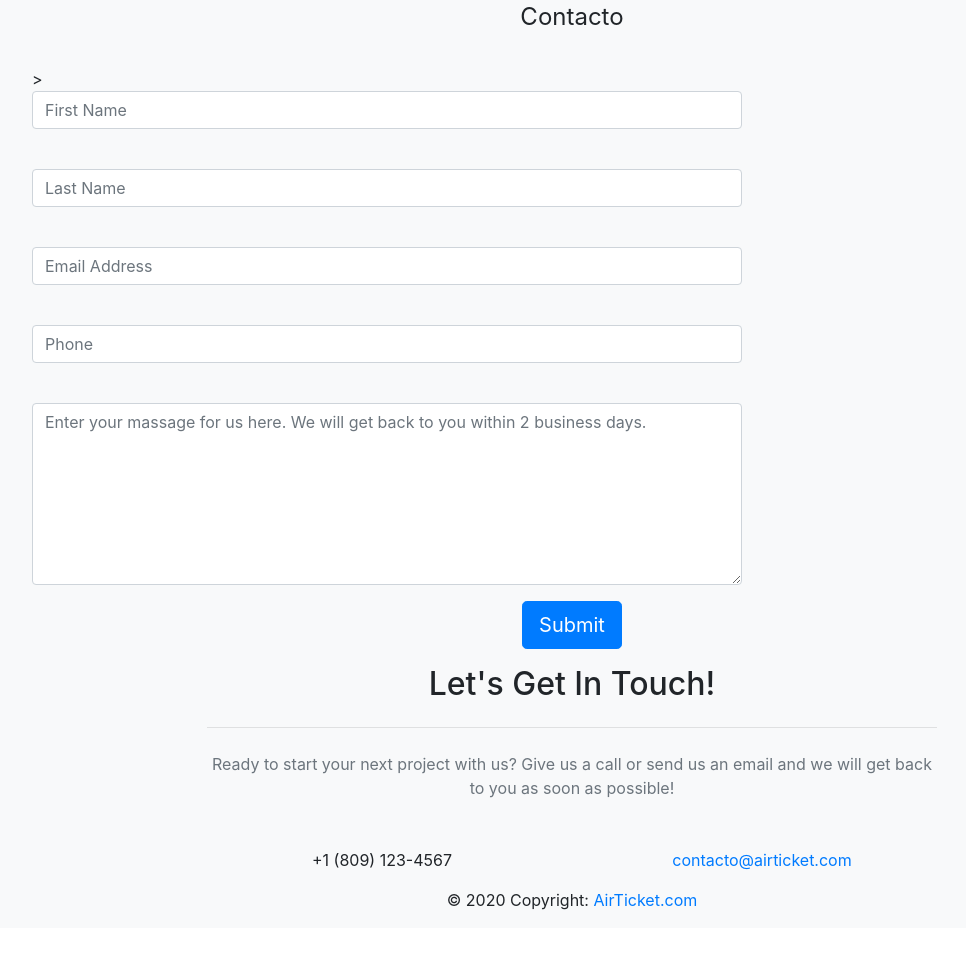
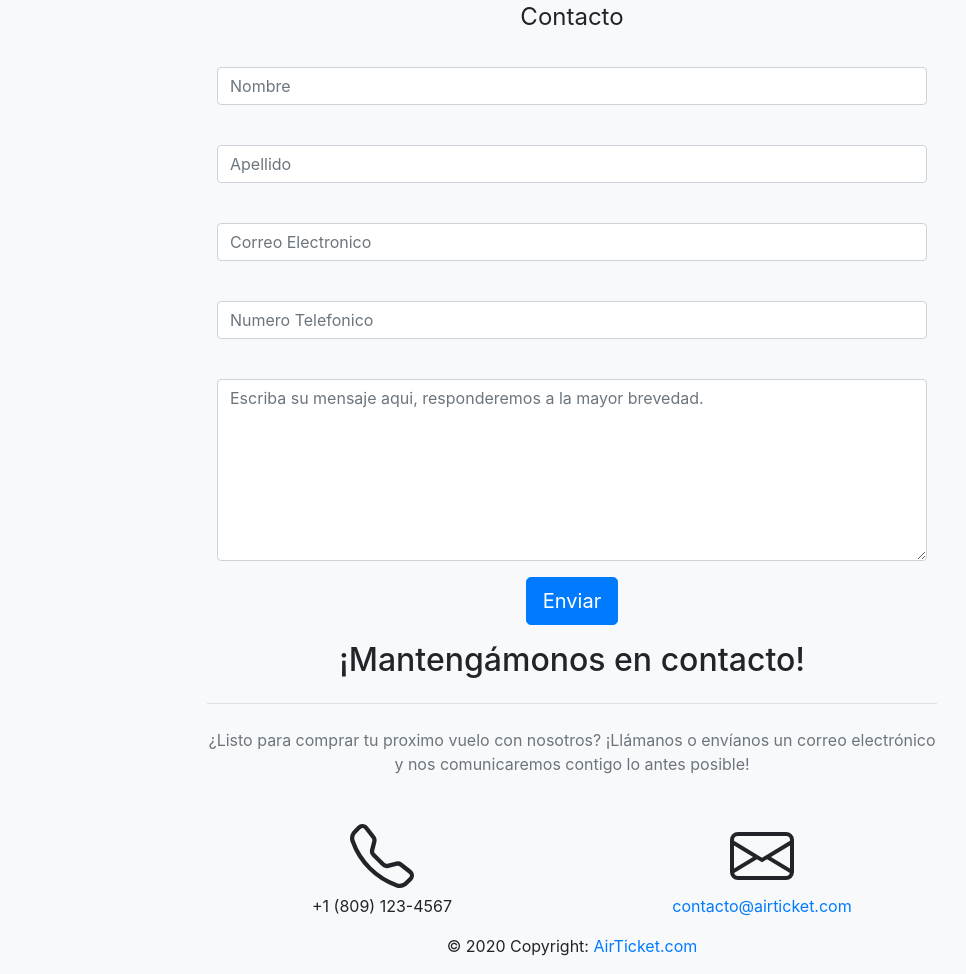
Before and after one commit to JGhost01/proyecto_web, a Django app: template Airticket/registro/templates/contac.html in a window 1280 px wide. Shown: the part 73-1047 px from the top of the page, without its empty margins (68-1034 px from the left). Before the commit the page ends 983 px from the top, so only its background shows below. Run offline with Django 3.2, Linux system fonts and the light colour scheme; the template is opened without the code that fills it, so the values that code supplies are empty; some libraries are stand-ins or nearby versions.

Commit message:
Paginacion y fin de contacto

```diff
--- a/Airticket/Airticket/urls.py
+++ b/Airticket/Airticket/urls.py
@@ -19,5 +19,8 @@ from registro import views
 
 urlpatterns = [
     path('admin/', admin.site.urls),
-    path('', views.index)
+    path('', views.index, name='home'),
+    path('about/', views.about, name='about'),
+    path('reservar/', views.reservar, name='reservar'),
+    path('contac/', views.contac, name='contac')
 ]
--- a/Airticket/registro/templates/base.html
+++ b/Airticket/registro/templates/base.html
@@ -3,19 +3,18 @@
 <head>
 	<title> {% block title %} {% endblock %} </title>
 	<link rel="stylesheet" href="https://maxcdn.bootstrapcdn.com/bootstrap/4.0.0/css/bootstrap.min.css" integrity="sha384-Gn5384xqQ1aoWXA+058RXPxPg6fy4IWvTNh0E263XmFcJlSAwiGgFAW/dAiS6JXm" crossorigin="anonymous">
-	<link href="style.css" rel="stylesheet" type="text/css">
 </head>
 
 <body class="bg-light">
 <nav class="navbar navbar-expand-lg navbar-light fixed-top py-3 bg-white" id="mainNav">
             <div class="container ">
-                <a class="navbar-brand js-scroll-trigger text-secondary" href="#page-top"><strong>Dominican Air Ticket</strong></a>
+                <a class="navbar-brand js-scroll-trigger text-secondary" href="{% url 'home' %}"><strong>Dominican Air Ticket</strong></a>
                 <button class="navbar-toggler navbar-toggler-right" type="button" data-toggle="collapse" data-target="#navbarResponsive" aria-controls="navbarResponsive" aria-expanded="false" aria-label="Toggle navigation"><span class="navbar-toggler-icon"></span></button>
                 <div class="collapse navbar-collapse" id="navbarResponsive">
                     <ul class="navbar-nav ml-auto my-2 my-lg-0">
-                        <li class="nav-item"><a class="nav-link js-scroll-trigger" href="#about">Notrostros</a></li>
-                        <li class="nav-item"><a class="nav-link js-scroll-trigger" href="#services">Reserva</a></li>
-                        <li class="nav-item"><a class="nav-link js-scroll-trigger" href="#contact">Contacto</a></li>
+                        <li class="nav-item"><a class="nav-link js-scroll-trigger" href="{% url 'about' %}">Notrostros</a></li>
+                        <li class="nav-item"><a class="nav-link js-scroll-trigger" href="{% url 'reservar' %}">Reserva</a></li>
+                        <li class="nav-item"><a class="nav-link js-scroll-trigger" href="{% url 'contac' %}">Contacto</a></li>
                     </ul>
                 </div>
             </div>
--- a/Airticket/registro/templates/contac.html
+++ b/Airticket/registro/templates/contac.html
@@ -10,49 +10,50 @@ AirTicket: Contacto
     <div class="row">
         <div class="col-md-12">
             <div class="well well-sm">
-                <form class="form-horizontal" method="post">
+                <form class="form-horizontal" enctype="text/plain" action="mailto:contacto@airticket.com" method="post">
                     <fieldset>
                         <legend class="text-center header">Contacto</legend>
-
+                        <center>
                         <div class="form-group">
                             <span class="col-md-1 col-md-offset-2 text-center"><i class="fa fa-user bigicon"></i></span>
-                            <div class="col-md-8">>
-                            <input id="fname" name="name" type="text" placeholder="First Name" class="form-control">
+                            <div class="col-md-8">
+                            <input id="fname" name="name" type="text" placeholder="Nombre" class="form-control">
                             </div>
                         </div>
                         <div class="form-group">
                             <span class="col-md-1 col-md-offset-2 text-center"><i class="fa fa-user bigicon"></i></span>
                             <div class="col-md-8">
-                                <input id="lname" name="name" type="text" placeholder="Last Name" class="form-control">
+                                <input id="lname" name="name" type="text" placeholder="Apellido" class="form-control">
                             </div>
                         </div>
 
                         <div class="form-group">
                             <span class="col-md-1 col-md-offset-2 text-center"><i class="fa fa-envelope-o bigicon"></i></span>
                             <div class="col-md-8">
-                                <input id="email" name="email" type="text" placeholder="Email Address" class="form-control">
+                                <input id="email" name="email" type="text" placeholder="Correo Electronico" class="form-control">
                             </div>
                         </div>
 
                         <div class="form-group">
                             <span class="col-md-1 col-md-offset-2 text-center"><i class="fa fa-phone-square bigicon"></i></span>
                             <div class="col-md-8">
-                                <input id="phone" name="phone" type="text" placeholder="Phone" class="form-control">
+                                <input id="phone" name="phone" type="text" placeholder="Numero Telefonico" class="form-control">
                             </div>
                         </div>
 
                         <div class="form-group">
                             <span class="col-md-1 col-md-offset-2 text-center"><i class="fa fa-pencil-square-o bigicon"></i></span>
                             <div class="col-md-8">
-                                <textarea class="form-control" id="message" name="message" placeholder="Enter your massage for us here. We will get back to you within 2 business days." rows="7"></textarea>
+                                <textarea class="form-control" id="message" name="message" placeholder="Escriba su mensaje aqui, responderemos a la mayor brevedad." rows="7"></textarea>
                             </div>
                         </div>
 
                         <div class="form-group">
                             <div class="col-md-12 text-center">
-                                <button type="submit" class="btn btn-primary btn-lg">Submit</button>
+                                <button type="submit" class="btn btn-primary btn-lg">Enviar</button>
                             </div>
                         </div>
+                        <center/>
                     </fieldset>
                 </form>
             </div>
@@ -61,26 +62,28 @@ AirTicket: Contacto
 </div>
 
 
-
-
-
-
 <div class="container">
     <div class="row justify-content-center">
         <div class="col-lg-8 text-center">
-            <h2 class="mt-0">Let's Get In Touch!</h2>
+            <h2 class="mt-0">¡Mantengámonos en contacto!</h2>
             <hr class="divider my-4" />
-            <p class="text-muted mb-5">Ready to start your next project with us? Give us a call or send us an email and we will get back to you as soon as possible!</p>
+            <p class="text-muted mb-5">¿Listo para comprar tu proximo vuelo con nosotros? ¡Llámanos o envíanos un correo electrónico y nos comunicaremos contigo lo antes posible!</p>
         </div>
     </div>
     <div class="row">
         <div class="col-lg-4 ml-auto text-center mb-5 mb-lg-0">
             <i class="fas fa-phone fa-3x mb-3 text-muted"></i>
+            <svg width="4em" height="4em" viewBox="0 0 16 16" class="bi bi-telephone" fill="currentColor" xmlns="http://www.w3.org/2000/svg">
+                <path fill-rule="evenodd" d="M3.654 1.328a.678.678 0 0 0-1.015-.063L1.605 2.3c-.483.484-.661 1.169-.45 1.77a17.568 17.568 0 0 0 4.168 6.608 17.569 17.569 0 0 0 6.608 4.168c.601.211 1.286.033 1.77-.45l1.034-1.034a.678.678 0 0 0-.063-1.015l-2.307-1.794a.678.678 0 0 0-.58-.122l-2.19.547a1.745 1.745 0 0 1-1.657-.459L5.482 8.062a1.745 1.745 0 0 1-.46-1.657l.548-2.19a.678.678 0 0 0-.122-.58L3.654 1.328zM1.884.511a1.745 1.745 0 0 1 2.612.163L6.29 2.98c.329.423.445.974.315 1.494l-.547 2.19a.678.678 0 0 0 .178.643l2.457 2.457a.678.678 0 0 0 .644.178l2.189-.547a1.745 1.745 0 0 1 1.494.315l2.306 1.794c.829.645.905 1.87.163 2.611l-1.034 1.034c-.74.74-1.846 1.065-2.877.702a18.634 18.634 0 0 1-7.01-4.42 18.634 18.634 0 0 1-4.42-7.009c-.362-1.03-.037-2.137.703-2.877L1.885.511z"/>
+            </svg>
             <div>+1 (809) 123-4567</div>
         </div>
         <div class="col-lg-4 mr-auto text-center">
             <i class="fas fa-envelope fa-3x mb-3 text-muted"></i>
-            <a class="d-block" href="mailto:contact@yourwebsite.com">contacto@airticket.com</a>
+            <svg width="4em" height="4em" viewBox="0 0 16 16" class="bi bi-envelope" fill="currentColor" xmlns="http://www.w3.org/2000/svg">
+                <path fill-rule="evenodd" d="M0 4a2 2 0 0 1 2-2h12a2 2 0 0 1 2 2v8a2 2 0 0 1-2 2H2a2 2 0 0 1-2-2V4zm2-1a1 1 0 0 0-1 1v.217l7 4.2 7-4.2V4a1 1 0 0 0-1-1H2zm13 2.383l-4.758 2.855L15 11.114v-5.73zm-.034 6.878L9.271 8.82 8 9.583 6.728 8.82l-5.694 3.44A1 1 0 0 0 2 13h12a1 1 0 0 0 .966-.739zM1 11.114l4.758-2.876L1 5.383v5.73z"/>
+            </svg>
+            <a class="d-block" href="mailto:contacto@airticket.com">contacto@airticket.com</a>
         </div>
     </div>
 </div>
```
Also changed, not shown: Airticket/registro/views.py (+18 -0 lines).
